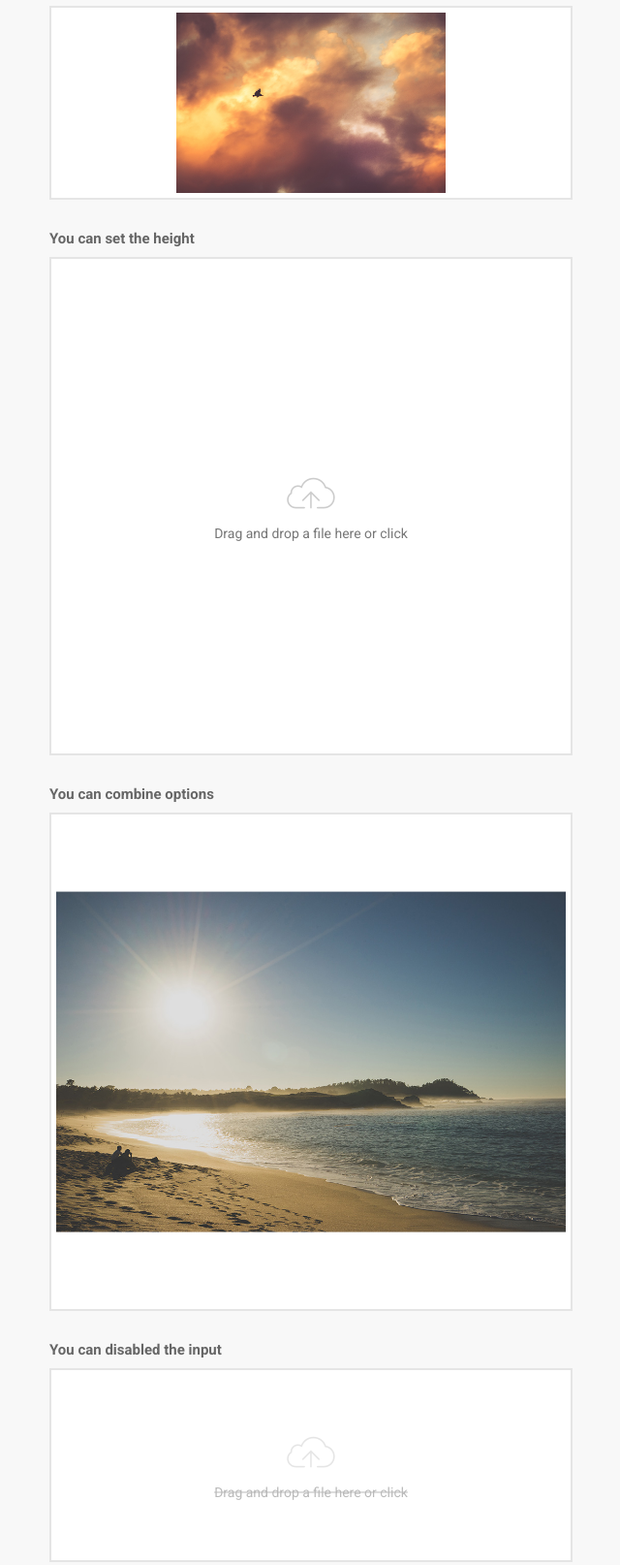
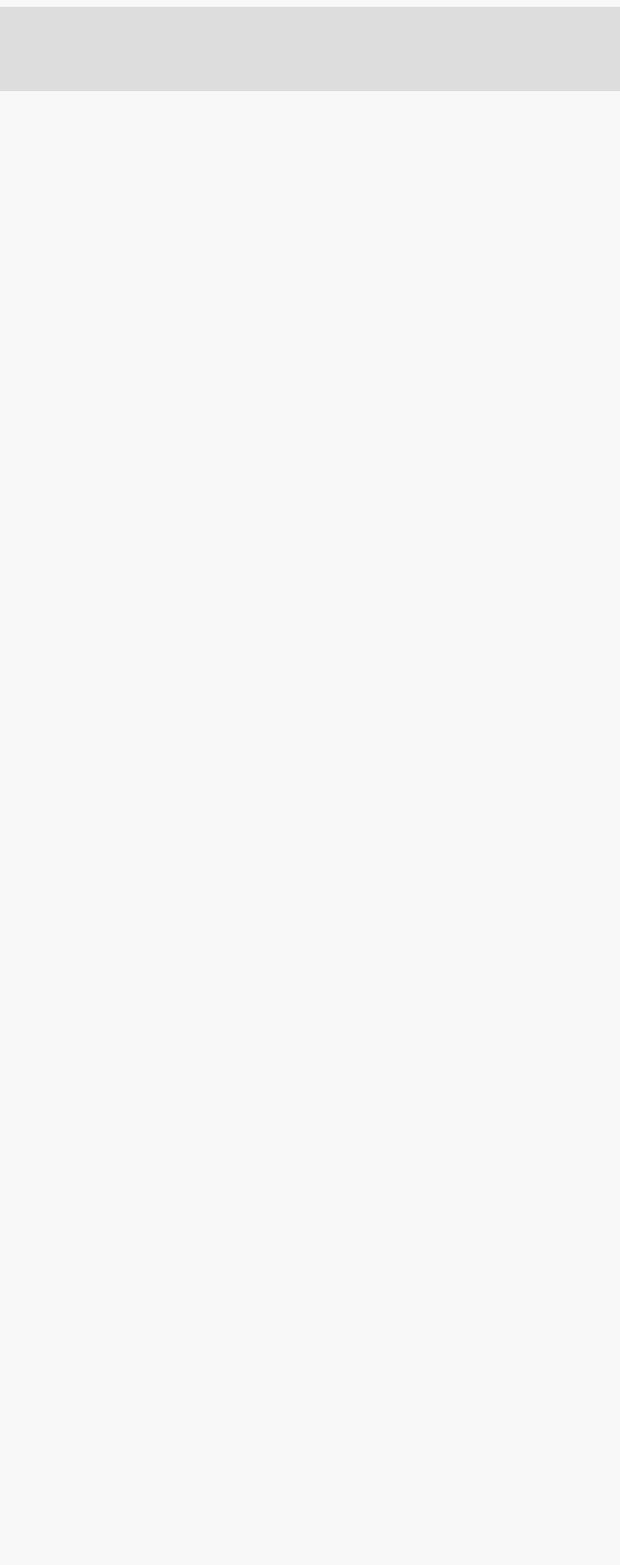
Before and after one commit to JeremyFagis/dropify, a website: page index.html in a window 1280 px wide. Shown: the part 979-2593 px from the top of the page at 97% size, without its empty margins (319-959 px from the left). After the commit the page ends 1073 px from the top, so only its background shows below. Drawn offline with nearby package versions, Linux system fonts and the light colour scheme; files that its build step writes are made by us from their sources.

Commit message:
Refacto.

```diff
--- a/index.html
+++ b/index.html
@@ -28,8 +28,8 @@
                     <hr class="big">
                     <h2>Now</h2>
                     <label for="input-file-now">Your so fresh input file — Default version</label>
-                    <input type="file" id="input-file-now" class="dropify" data-default-file=" " />
-                    <br>
+                    <input type="file" id="input-file-now" class="dropify" data-default-file="" />
+                    <!-- <br>
                     <label for="input-file-custom">You can add a default value</label>
                     <input type="file" id="input-file-now-custom-1" class="dropify" data-default-file="src/images/test-image-1.jpg" />
                     <br>
@@ -54,7 +54,7 @@
                     <input type="file" id="input-file-french-1" class="dropify-fr" data-default-file="" />
                     <br>
                     <label>"Avec options"</label>
-                    <input type="file" id="input-file-french-2" class="dropify-fr" data-height="350" data-default-file="src/images/test-image-2.jpg" />
+                    <input type="file" id="input-file-french-2" class="dropify-fr" data-height="350" data-default-file="src/images/test-image-2.jpg" /> -->
                 </div>
             </div>
         </div>
--- a/src/js/dropify.js
+++ b/src/js/dropify.js
@@ -1,7 +1,11 @@
 var pluginName = "dropify";
 
-function Dropify (element, options) {
-    defaults = {
+function Dropify(element, options) {
+    if (!(window.File && window.FileReader && window.FileList && window.Blob)) {
+        return;
+    }
+
+    var defaults = {
         defaultFile: '',
         maxFileSize: 0,
         messages: {
@@ -20,105 +24,105 @@ function Dropify (element, options) {
         }
     };
 
-    this.element        = element;
-    this.settings       = $.extend(true, defaults, options, $(this.element).data());
-    this._name          = pluginName;
-    this.imgFileFormats = ['png', 'jpg', 'jpeg', 'gif', 'bpm'],
-    this.file           = null,
-    this.filename       = null,
-    this.filenameElt    = null,
-    this.wrap           = null,
-    this.preview        = null,
-    this.isHTML5        = (window.File && window.FileReader && window.FileList && window.Blob) ? true : false;
-    this.isDisabled     = false,
+    this.element         = element;
+    this.input           = $(this.element);
+    this.wrapper         = null;
+    this.preview         = null;
+    this.filenameWrapper = null;
+    this.settings        = $.extend(true, defaults, options, this.input.data());
+    this.imgFileFormats  = ['png', 'jpg', 'jpeg', 'gif', 'bmp'];
+    this.file            = null;
+    this.filename        = null;
+    this.isDisabled      = false;
+
+    this.onChange = this.onChange.bind(this);
 
     this.translate();
-    this.init();
+    this.createElements();
+    this.setSize();
+
+    this.input.on('change', this.onChange);
 }
 
-Dropify.prototype = {
-    init: function () {
-        if (this.isHTML5) {
-            var _this = this;
+Dropify.prototype.onChange = function()
+{
+    this.resetPreview();
+    console.log("this.input", this.input.val());
+    // this.input.replaceWith(this.input.val('').clone(true));
+    // console.log("this.input", this.input.val());
 
-            _this.createElements();
-            _this.setSize();
+    // console.log('#input-file-now', $('#input-file-now').val());
+    // $('#input-file-now').val('');
+    // console.log('#input-file-now', $('#input-file-now').val());
 
-            $(this.element).on('change', function(){
-                _this.resetPreview();
-                _this.filename = _this.getFilename($(this).val());
-                _this.setFilename(_this.filename);
-                _this.readUrl(this);
-            });
-        }
-    },
+    console.log('----------');
+    this.setFilename(this.input.val());
+    this.readUrl(this.element);
+};
 
-    createElements: function() {
-        var element = $(this.element),
-            defaultFile = this.settings.defaultFile || '';
+Dropify.prototype.createElements = function()
+{
+    var defaultFile = this.settings.defaultFile || '';
 
-        element.wrap($(this.settings.tpl.wrap));
-        this.wrap = element.parent();
+    this.input.wrap($(this.settings.tpl.wrap));
+    this.wrapper = this.input.parent();
 
     if (this.isTouchDevice() === true) {
-            this.wrap.addClass('touch-fallback');
+        this.wrapper.addClass('touch-fallback');
     }
 
-        if (element.attr('disabled')) {
+    if (this.input.attr('disabled')) {
         this.isDisabled = true;
-            this.wrap.addClass('disabled');
+        this.wrapper.addClass('disabled');
     }
 
-        var messageWrapper = $(this.settings.tpl.message).insertBefore(element);
+    var messageWrapper = $(this.settings.tpl.message).insertBefore(this.input);
     this.errorElt = $(this.settings.tpl.error);
     this.errorElt.appendTo(messageWrapper);
 
     this.preview = $(this.settings.tpl.preview);
-        this.preview.insertAfter(element);
+    this.preview.insertAfter(this.input);
 
     if (this.isDisabled === false) {
         this.clearButton = $(this.settings.tpl.clearButton);
-            this.clearButton.insertAfter(this.element);
-
-            var _this = this;
+        this.clearButton.insertAfter(this.input);
         this.clearButton.on('click', function(e){
-                _this.clearElement();
-            });
+            this.clearElement();
+        }.bind(this));
     }
 
-        this.filenameElt = $(this.settings.tpl.filename);
-        this.filenameElt.prependTo(this.preview.find('.dropify-infos-inner'));
+    this.filenameWrapper = $(this.settings.tpl.filename);
+    this.filenameWrapper.prependTo(this.preview.find('.dropify-infos-inner'));
 
     if (defaultFile.trim() != '') {
-            this.filename = defaultFile;
+        this.setFilename(defaultFile);
         this.setPreview(defaultFile);
-            this.setFilename(this.getFilename(defaultFile));
     }
-    },
+};
 
-    readUrl: function(input) {
+Dropify.prototype.readUrl = function(input)
+{
     if (input.files && input.files[0]) {
-            var reader = new FileReader(),
-                _this = this;
-
+        var reader = new FileReader();
         this.file = input.files[0];
 
         if (this.checkFileSize()) {
             reader.onload = function(e) {
-                    _this.setPreview(e.target.result, _this.file.name);
-                }
+                this.setPreview(e.target.result, this.file.name);
+            }.bind(this);
 
-                reader.readAsDataURL(_this.file);
+            reader.readAsDataURL(this.file);
         } else {
-                this.wrap.addClass('has-error');
+            this.wrapper.addClass('has-error');
             this.resetPreview();
             this.clearElement();
         }
     }
-    },
+};
 
-    setPreview: function(src) {
-        this.wrap.removeClass('has-error').addClass('has-preview');
+Dropify.prototype.setPreview = function(src)
+{
+    this.wrapper.removeClass('has-error').addClass('has-preview');
     var render = this.preview.children('.dropify-render');
 
     if (this.isImage() === true) {
@@ -129,78 +133,90 @@ Dropify.prototype = {
     }
 
     this.preview.fadeIn();
-    },
+};
 
-    resetPreview: function() {
-        this.wrap.removeClass('has-preview');
+Dropify.prototype.resetPreview = function()
+{
+    this.wrapper.removeClass('has-preview');
     var render = this.preview.children('.dropify-render');
     render.find('.dropify-extension').remove();
     render.find('i').remove();
     render.find('img').remove();
     this.preview.hide();
-    },
+};
 
-    getFilename: function(src) {
+Dropify.prototype.getFilename = function(src)
+{
     var filename = src.split('\\').pop();
     if (filename == src) {
         filename = src.split('/').pop();
     }
 
     return src != "" ? filename : '';
-    },
+};
 
-    setFilename: function(filename) {
-        this.filenameElt.children('.dropify-filename-inner').html(filename);
-    },
+Dropify.prototype.setFilename = function(filename)
+{
+    var filename = this.getFilename(filename);
+    this.filename = filename;
+    this.filenameWrapper.children('.dropify-filename-inner').html(filename);
+};
 
-    clearElement: function() {
+Dropify.prototype.clearElement = function()
+{
     this.file = null;
-        $(this.element).replaceWith($(this.element).val('').clone(true));
+    this.input.replaceWith(this.input.val('').clone(true));
     this.resetPreview();
-    },
+};
 
-    setSize: function() {
+Dropify.prototype.setSize = function()
+{
     if (this.settings.height) {
-            this.wrap.height(this.settings.height);
+        this.wrapper.height(this.settings.height);
     }
-    },
+};
 
-    isTouchDevice: function() {
+Dropify.prototype.isTouchDevice = function()
+{
     return (('ontouchstart' in window)
          || (navigator.MaxTouchPoints > 0)
          || (navigator.msMaxTouchPoints > 0));
-    },
+};
 
-    getFileType: function() {
+Dropify.prototype.getFileType = function()
+{
     return this.filename.split('.').pop().toLowerCase();
-    },
+};
 
-    isImage: function() {
-        var ext = this.getFileType();
-        if ($.inArray(ext, this.imgFileFormats) != "-1") {
+Dropify.prototype.isImage = function()
+{
+    if (this.imgFileFormats.indexOf(this.getFileType()) != "-1") {
         return true;
     }
 
     return false;
-    },
+};
 
-    translate: function() {
+Dropify.prototype.translate = function()
+{
     for (var name in this.settings.tpl) {
         for (var key in this.settings.messages) {
             this.settings.tpl[name] = this.settings.tpl[name].replace(key, this.settings.messages[key]);
         }
     }
-    },
+};
 
-    checkFileSize: function() {
+Dropify.prototype.checkFileSize = function()
+{
     if (this.maxFileSizeToByte() === 0 || this.file.size <= this.maxFileSizeToByte()) {
         return true;
     }
 
     return false;
-    },
+};
 
-    maxFileSizeToByte: function() {
+Dropify.prototype.maxFileSizeToByte = function()
+{
     var value = 0;
 
     if (this.settings.maxFileSize !== 0) {
@@ -219,14 +235,12 @@ Dropify.prototype = {
     }
 
     return value;
-    }
-
 };
 
-$.fn[ pluginName ] = function ( options ) {
+$.fn[pluginName] = function(options) {
     this.each(function() {
         if (!$.data(this, "plugin_" + pluginName)) {
-            $.data( this, "plugin_" + pluginName, new Dropify( this, options ) );
+            $.data(this, "plugin_" + pluginName, new Dropify(this, options));
         }
     });
 
```
Also changed, not shown: dist/js/dropify.js, dist/js/dropify.min.js. Lines whose indentation alone changed are shown as unchanged.
